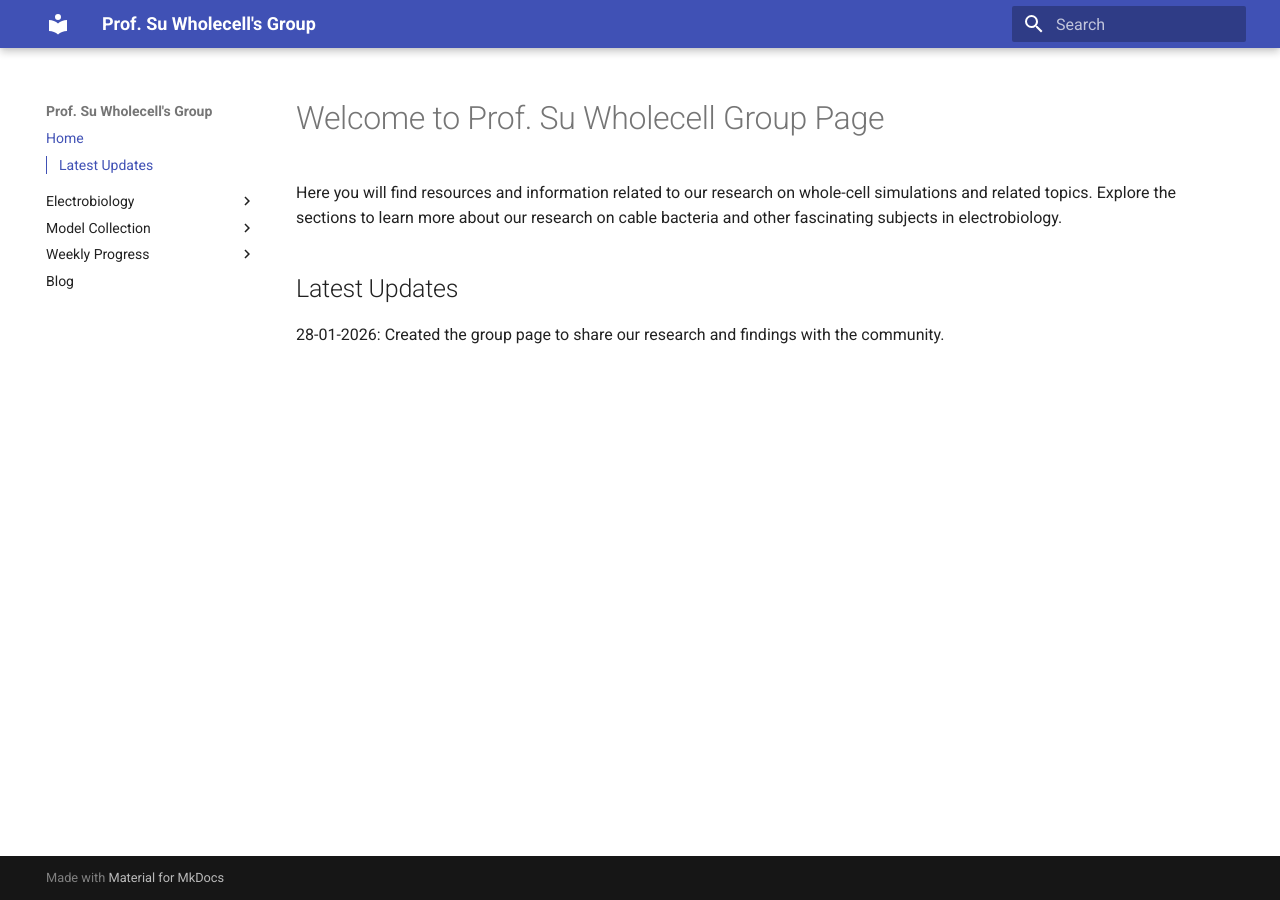
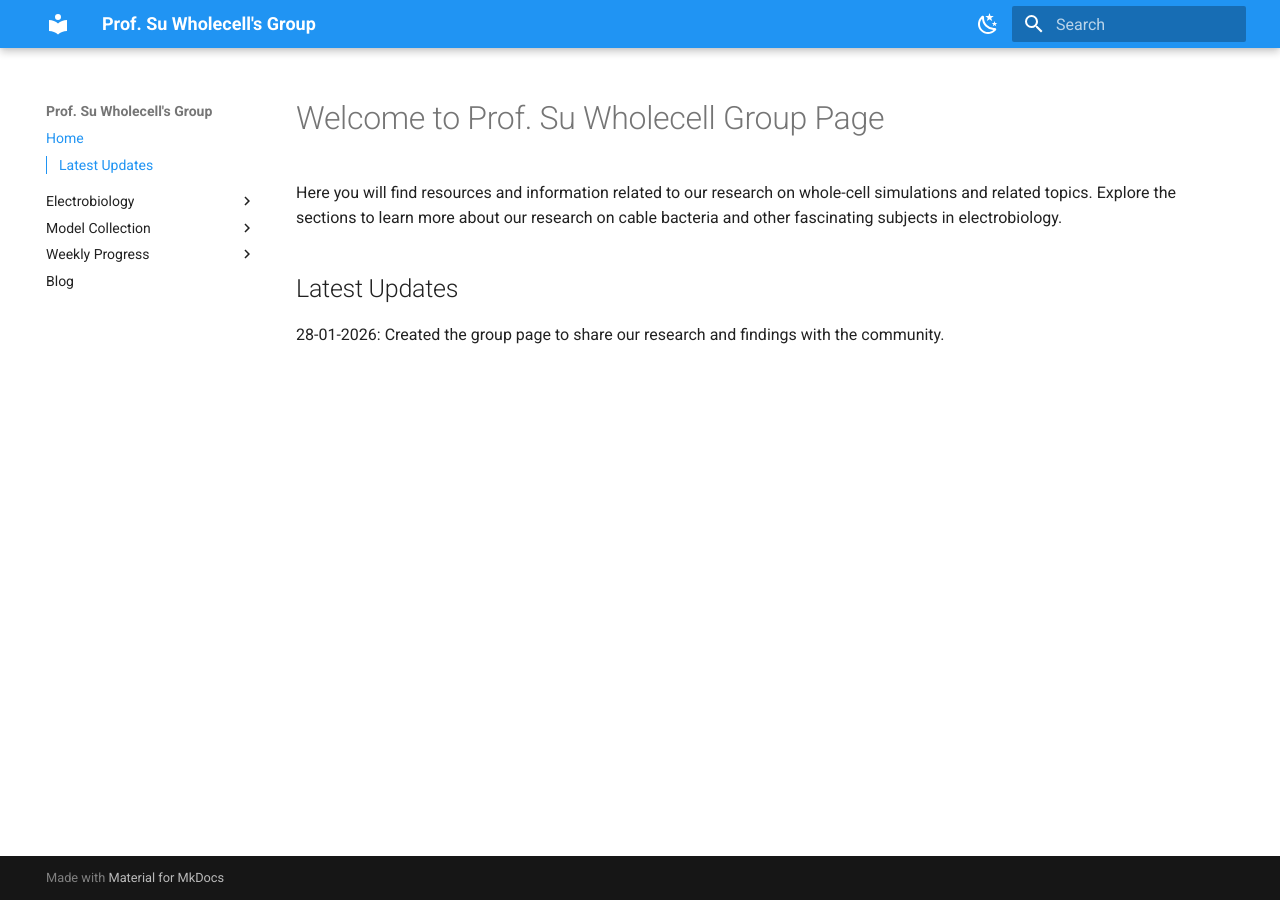
Before and after one commit to Whole-cell/Whole-cell-simulation, an MkDocs documentation site: the page built from docs/index.md, in a window 1280 px wide. Built offline with MkDocs 1.6.1 and Material for MkDocs 9.7.7, drawn with Linux system fonts in a browser that asks for light colours.

Commit message:
Update the colour

```diff
--- a/mkdocs.yml
+++ b/mkdocs.yml
@@ -2,6 +2,17 @@ site_name: Prof. Su Wholecell's Group
 
 theme:
   name: material
+  palette:
+    - scheme: default
+      primary: blue
+      toggle:
+        icon: material/weather-night
+        name: Switch to dark mode
+    - scheme: slate
+      primary: blue
+      toggle:
+        icon: material/weather-sunny
+        name: Switch to light mode
   features:
     - toc.integrate
     - navigation.top
```
